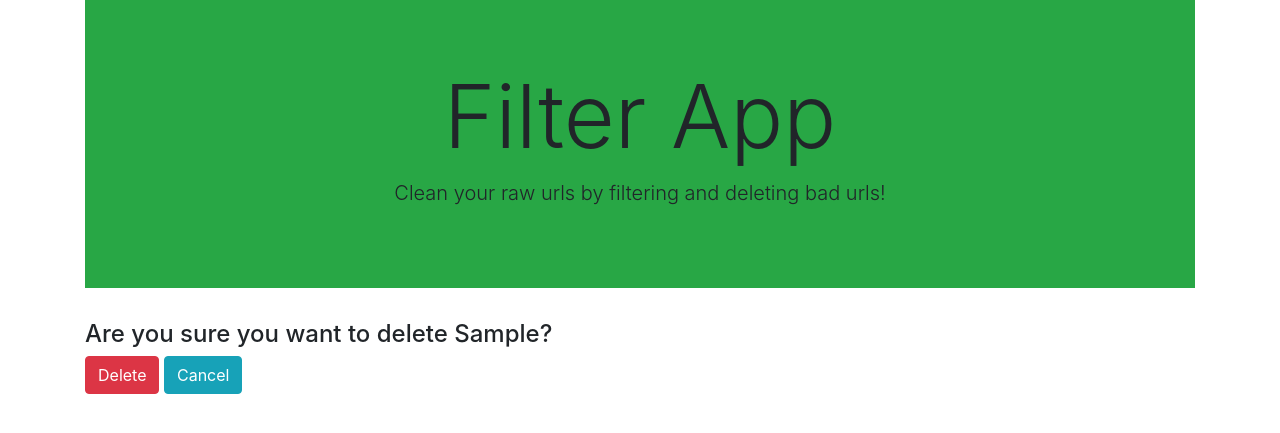
After one commit to TechRenT/filter-app, a Django app: page /1/keyword_delete_cbv/ in a window 1280 px wide. The commit adds this page. Shown: the top 433 px of the page. Run offline with Django 3.2, Linux system fonts and the light colour scheme; tables that the repository leaves empty hold one stand-in row (values such as "Sample post"); some libraries are stand-ins or nearby versions.

Commit message:
Created KeywordUpdateView and KeywordDeleteView using Django generic class based views

```diff
--- /dev/null
+++ b/filters/templates/filters/filter_confirm_delete.html
@@ -0,0 +1,22 @@
+{% extends "filters/layout.html" %}
+
+{% block title %}Delete Keyword{% endblock %}
+
+{% block content %}
+    <div class="container text-xs-center">
+      <div class="jumbotron jumbotron-fluid bg-success">
+        <div class="container text-sm-center">
+          <h1 class="display-2">Filter App</h1>
+          <p class="lead">Clean your raw urls by filtering and deleting bad urls!</p>
+        </div>
+      </div>
+      <div>
+        <h4 class="m-b-2">Are you sure you want to delete {{ filter.keyword }}?</h4>
+        <form action="" method="POST">
+            {% csrf_token %}
+            <input type="submit" value="Delete" class="btn btn-danger">
+            <a href="{% url 'filter:keywords_cbv' %}" class="btn btn-info">Cancel</a>
+        </form>
+      </div>
+    </div>
+{% endblock %}
--- a/filters/templates/filters/filter_list.html
+++ b/filters/templates/filters/filter_list.html
@@ -17,8 +17,8 @@
         <ul class="list-group">
         {% for keyword in keywords %}
             <li class="list-group-item">
-            <a href="{% url 'filter:keyword_delete' keyword_pk=keyword.pk %}"><span class="tag tag-danger tag-pill pull-xs-right">Delete</span></a>
-            <a href="{% url 'filter:keyword_edit' keyword_pk=keyword.pk %}"><span class="tag tag-info tag-pill pull-xs-right">Edit</span></a>
+            <a href="{% url 'filter:keyword_delete_cbv' pk=keyword.pk %}"><span class="tag tag-danger tag-pill pull-xs-right">Delete</span></a>
+            <a href="{% url 'filter:keyword_edit_cbv' pk=keyword.pk %}"><span class="tag tag-info tag-pill pull-xs-right">Edit</span></a>
             {{ keyword }}
             </li>
         {% endfor %}
--- a/filters/urls.py
+++ b/filters/urls.py
@@ -11,5 +11,6 @@ urlpatterns = [
     url(r'^url_to_domain/$', views.url_to_domain, name='url_to_domain'),
     url(r'^keywords_cbv/$', views.KeywordListView.as_view(), name='keywords_cbv'),
     url(r'^keyword_create_cbv/$', views.KeywordCreateView.as_view(), name='keyword_create_cbv'),
-    url(r'^(?P<keyword_pk>\d+)/keyword_edit_cbv/$', views.KeywordUpdateView.as_view(), name='keyword_edit_cbv'),
+    url(r'^(?P<pk>\d+)/keyword_edit_cbv/$', views.KeywordUpdateView.as_view(), name='keyword_edit_cbv'),
+    url(r'^(?P<pk>\d+)/keyword_delete_cbv/$', views.KeywordDeleteView.as_view(), name='keyword_delete_cbv'),
 ]
--- a/filters/views.py
+++ b/filters/views.py
@@ -1,5 +1,5 @@
 import tldextract
-from django.core.urlresolvers import reverse
+from django.core.urlresolvers import reverse, reverse_lazy
 from django.http import HttpResponseRedirect
 from django.shortcuts import render, get_object_or_404
 from django.views.generic import (
@@ -89,3 +89,8 @@ class KeywordCreateView(CreateView):
 class KeywordUpdateView(UpdateView):
     fields = ("order", "keyword")
     model = Filter
+
+
+class KeywordDeleteView(DeleteView):
+    model = Filter
+    success_url = reverse_lazy("filter:keywords_cbv")
```
